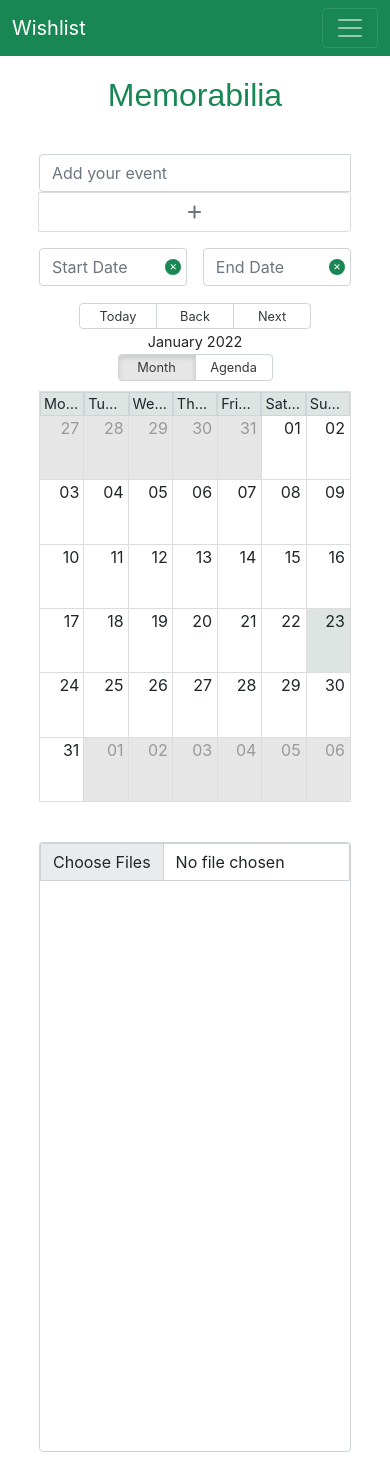
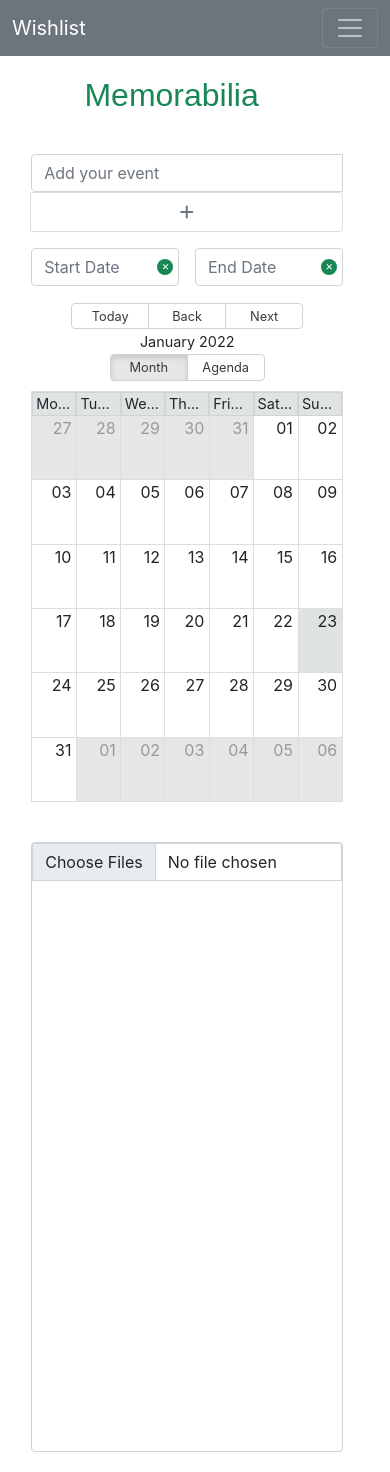
Before and after one commit to Mejsun/wishlist, a React (Create React App) app: page /dates in a window 390 px wide. Built offline with nearby package versions, Linux system fonts and the light colour scheme.

Commit message:
cleaning deleted dependecies

```diff
--- a/src/components/DatesList/Dateslist.scss
+++ b/src/components/DatesList/Dateslist.scss
@@ -2,10 +2,13 @@
 
 .dateslist{
     position: relative;
+    .maindiv{
+        display: flex;
+        justify-content: space-between;
+    }
     .calendar{
         width: 40vw;
-        margin: 0px 5vw;
-        float: left;
+        margin-left: 5vw;
         display: flex;
         flex-direction: column;
         .list{
@@ -73,8 +76,7 @@
     }
     .fileupload{
         width: 40vw;
-        margin: 0 4vw;
-        float: right;
+        margin-right: 5vw;
         border: 1px solid #ced4da;
         color: $primarycolor;
         border-radius: 0.25rem;
@@ -126,12 +128,15 @@
     }
 }
 @media only screen and (max-width:992px){
+    .maindiv{
+        flex-direction: column;
+        padding-left: 8vw;
+    }
     .dateslist{
-        flex-direction: column;
         position: absolute;
     .calendar{
         width: 80vw;
-        margin: 20px 10vw;
+        margin: 20px auto;
         .list{
             .pickers{
                 width: 80vw;
@@ -149,7 +154,7 @@
     }
     .fileupload{
         width: 80vw;
-        margin: 20px 10vw;
+        margin: 20px auto;
         .uploadPreview{
             min-height: 23vw;
             .uploadedImg{height:15vw; width: 15vw;
--- a/src/components/Home.scss
+++ b/src/components/Home.scss
@@ -2,7 +2,7 @@ $bgrcolor: rgb(222, 228, 225);
 $primarycolor: rgb(29, 28, 28);
 $success:#198754;
 
-*{margin: 0; padding: 0; box-sizing: border-box;}
+*{margin: 0; padding: 0; box-sizing:border-box ;}
 
 .home{
   .card{margin: 60px 5vw 5vw 5vw;
--- a/src/components/Router.js
+++ b/src/components/Router.js
@@ -15,7 +15,7 @@ function Router() {
     return (
       <BrowserRouter>
         <div className='Navbar'>
-            <Navbar bg="success" expand="lg" variant="dark">
+            <Navbar bg="secondary" expand="lg" variant="dark" >
               <Container>
                 <Navbar.Brand as={Link} to={'/'}>Wishlist</Navbar.Brand>
                 <Navbar.Toggle aria-controls="basic-navbar-nav" />
```
Also changed, not shown: package.json (+4 -15 lines), 1 other file (tests, documents, lock files or other folders).
